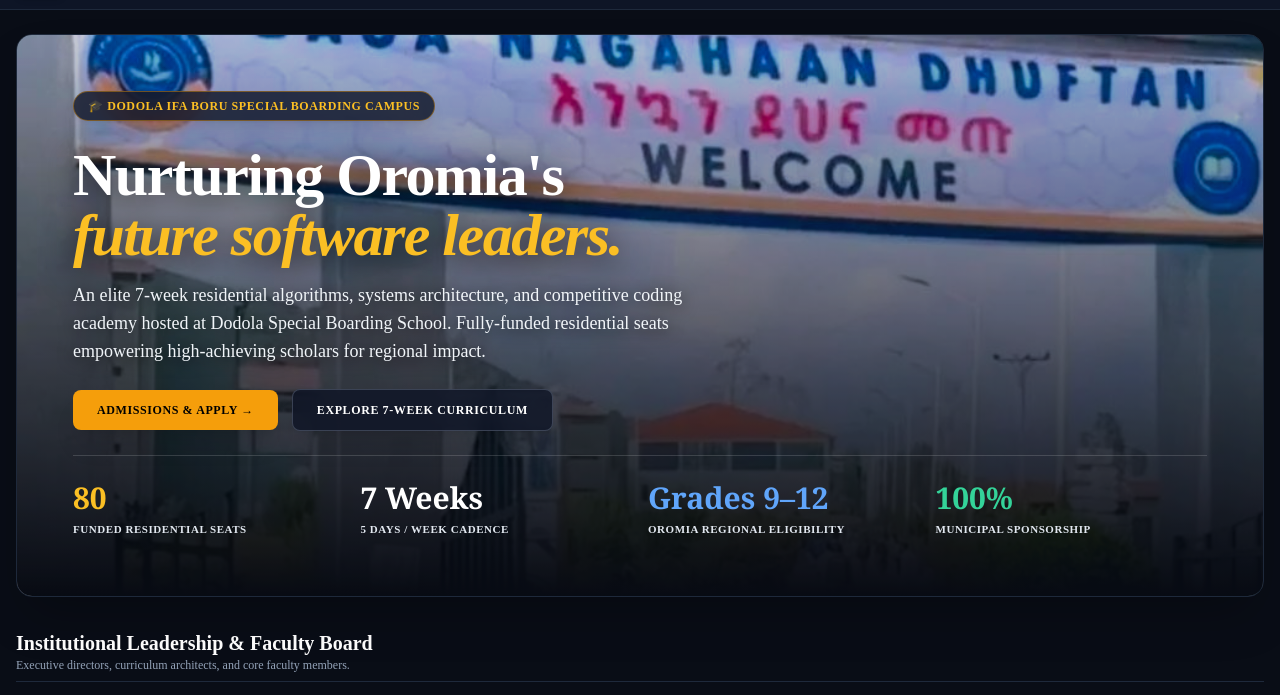
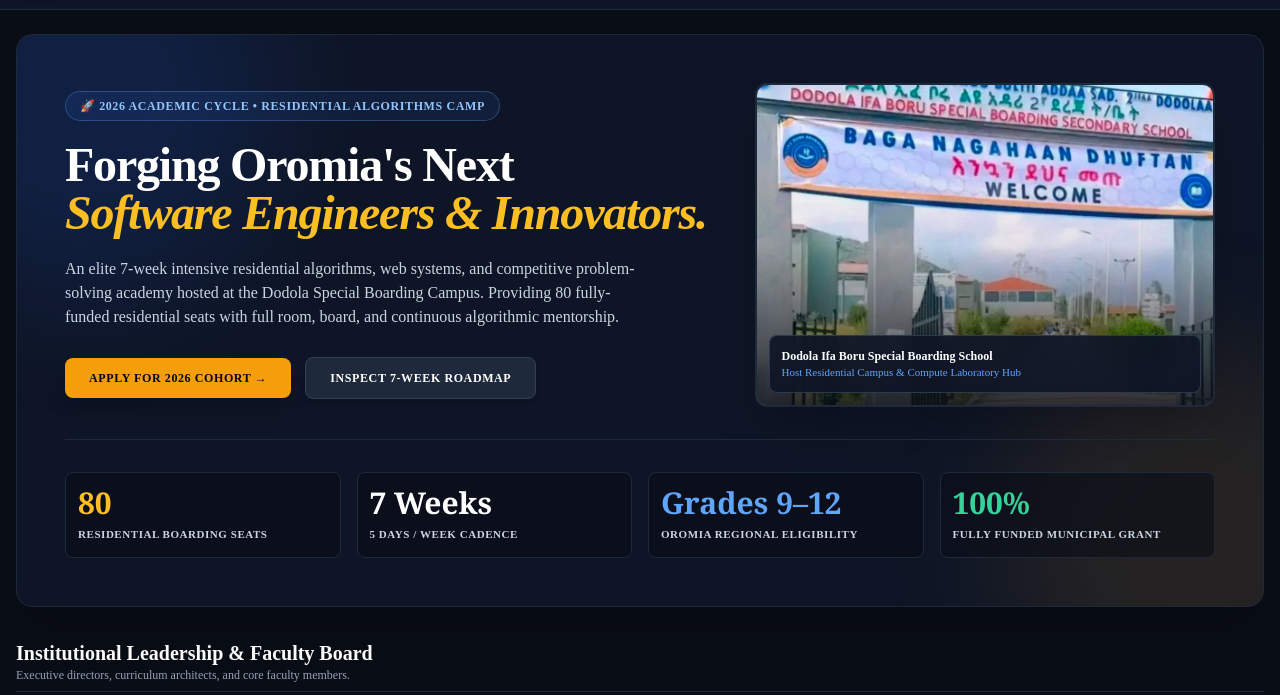
Before and after one commit to Gosa-n-geleto/shashecoders-portal, a website: page public/index.html in a window 1280 px wide. Shown: the part 63-758 px from the top of the page. Drawn offline with nearby package versions, Linux system fonts and the light colour scheme.

Commit message:
Update index.html

```diff
--- a/public/index.html
+++ b/public/index.html
@@ -16,7 +16,7 @@
 </head>
 <body class="bg-[#090D16] text-[#E2E8F0] min-h-screen">
 
-  <!-- Main Navigation Bar with Logo -->
+  <!-- Main Navigation Bar -->
   <header class="border-b border-[#1E293B] bg-[#0E1526] sticky top-0 z-50">
     <div class="max-w-7xl mx-auto px-4 py-3 flex flex-wrap items-center justify-between gap-3">
       <div class="flex items-center gap-3">
@@ -49,69 +49,79 @@
     </div>
   </header>
 
-  <!-- 1. EXECUTIVE DASHBOARD & INSTITUTIONAL HERO -->
+  <!-- 1. EXECUTIVE DASHBOARD & CRISP ACADEMY HERO -->
   <section id="view-overview" class="max-w-7xl mx-auto px-4 py-6 space-y-8">
 
-    <!-- Full-Bleed Institutional Campus Hero -->
-    <div class="relative w-full rounded-2xl overflow-hidden shadow-2xl border border-[#1E293B] min-h-[480px] sm:min-h-[520px] flex flex-col justify-between p-6 sm:p-12 lg:p-14">
+    <!-- High-Resolution Balanced Hero Container -->
+    <div class="relative w-full rounded-2xl overflow-hidden shadow-2xl border border-[#1E293B] bg-[#0E1526] p-6 sm:p-10 lg:p-12">
 
-      <!-- High-Luminance Campus Background Image -->
-      <img
-        src="/dodola(venture).jpg"
-        alt="Dodola Special Boarding Campus"
-        class="absolute inset-0 w-full h-full object-cover object-center brightness-105 contrast-105 scale-100"
-        onerror="this.src='/dodola(venture).png';"
-      />
+      <!-- Ambient Backlight -->
+      <div class="absolute -top-32 -left-32 w-96 h-96 bg-blue-600/15 rounded-full blur-3xl pointer-events-none"></div>
+      <div class="absolute -bottom-32 -right-32 w-96 h-96 bg-amber-500/10 rounded-full blur-3xl pointer-events-none"></div>
 
-      <!-- Institutional Tint Overlay -->
-      <div class="absolute inset-0 bg-gradient-to-t from-[#090D16] via-[#090D16]/50 to-transparent z-0"></div>
-      <div class="absolute inset-0 bg-blue-950/25 mix-blend-multiply z-0"></div>
+      <div class="relative z-10 grid grid-cols-1 lg:grid-cols-12 gap-8 items-center">
 
-      <!-- Top Tag Badge -->
-      <div class="relative z-10">
-        <div class="inline-flex items-center gap-2 px-3.5 py-1.5 rounded-full bg-[#0E1526]/80 border border-amber-500/40 text-amber-400 text-xs font-semibold uppercase tracking-wider backdrop-blur-md shadow-lg">
-          🎓 DODOLA IFA BORU SPECIAL BOARDING CAMPUS
-        </div>
+        <!-- Left Column: ShasheCoders Executive Pitch -->
+        <div class="lg:col-span-7 space-y-5">
+          <div class="inline-flex items-center gap-2 px-3.5 py-1.5 rounded-full bg-blue-500/10 border border-blue-400/30 text-[#93C5FD] text-xs font-semibold uppercase tracking-wider backdrop-blur-md">
+            🚀 2026 ACADEMIC CYCLE • RESIDENTIAL ALGORITHMS CAMP
           </div>
 
-      <!-- Center Title & Pitch -->
-      <div class="relative z-10 max-w-3xl space-y-4 my-auto py-6">
-        <h1 class="text-4xl sm:text-5xl lg:text-6xl font-bold text-white tracking-tight leading-[1.15] drop-shadow-[0_4px_16px_rgba(0,0,0,0.9)]">
-          Nurturing Oromia's <br>
-          <span class="text-amber-400 italic">future software leaders.</span>
+          <h1 class="text-3xl sm:text-4xl lg:text-5xl font-bold text-white tracking-tight leading-[1.2]">
+            Forging Oromia's Next <br>
+            <span class="text-amber-400 italic">Software Engineers & Innovators.</span>
           </h1>
 
-        <p class="text-base sm:text-lg text-slate-100 leading-relaxed font-normal max-w-2xl drop-shadow-[0_2px_8px_rgba(0,0,0,0.9)]">
-          An elite 7-week residential algorithms, systems architecture, and competitive coding academy hosted at Dodola Special Boarding School. Fully-funded residential seats empowering high-achieving scholars for regional impact.
+          <p class="text-sm sm:text-base text-slate-300 leading-relaxed max-w-xl font-normal">
+            An elite 7-week intensive residential algorithms, web systems, and competitive problem-solving academy hosted at the Dodola Special Boarding Campus. Providing 80 fully-funded residential seats with full room, board, and continuous algorithmic mentorship.
           </p>
 
           <div class="pt-2 flex flex-wrap items-center gap-3.5">
-          <button onclick="navigate('apply')" class="px-6 py-3 bg-[#F59E0B] hover:bg-[#D97706] text-black font-bold text-xs uppercase tracking-wider rounded-lg shadow-xl transition-all transform hover:-translate-y-0.5">
-            Admissions &amp; Apply →
+            <button onclick="navigate('apply')" class="px-6 py-3 bg-[#F59E0B] hover:bg-[#D97706] text-slate-950 font-bold text-xs uppercase tracking-wider rounded-lg shadow-xl transition-all transform hover:-translate-y-0.5">
+              Apply for 2026 Cohort →
             </button>
-          <button onclick="navigate('classes')" class="px-6 py-3 bg-[#0E1526]/80 hover:bg-[#1E293B] text-white border border-slate-400/30 font-semibold text-xs uppercase tracking-wider rounded-lg backdrop-blur-md shadow-xl transition-all">
-            Explore 7-Week Curriculum
+            <button onclick="navigate('classes')" class="px-6 py-3 bg-[#1E293B] hover:bg-slate-800 text-white border border-slate-700 font-semibold text-xs uppercase tracking-wider rounded-lg shadow-md transition-all">
+              Inspect 7-Week Roadmap
             </button>
           </div>
         </div>
 
-      <!-- Bottom KPI Metrics Row -->
-      <div class="relative z-10 grid grid-cols-2 sm:grid-cols-4 gap-4 pt-6 border-t border-white/15">
-        <div>
+        <!-- Right Column: High-Res Framed Campus Showcase -->
+        <div class="lg:col-span-5">
+          <div class="relative rounded-xl overflow-hidden border-2 border-[#1E293B] shadow-2xl bg-[#090D16] group">
+            <img
+              src="/dodola(venture).jpg"
+              alt="Dodola Special Boarding Campus"
+              class="w-full h-72 sm:h-80 object-cover object-center filter brightness-100 contrast-105 group-hover:scale-105 transition-transform duration-700"
+              onerror="this.src='/dodola(venture).png';"
+            />
+            <div class="absolute inset-0 bg-gradient-to-t from-[#090D16] via-transparent to-transparent opacity-80"></div>
+            <div class="absolute bottom-3 left-3 right-3 p-3 rounded-lg bg-[#0E1526]/90 border border-slate-700/80 backdrop-blur-md">
+              <span class="text-white font-bold text-xs block">Dodola Ifa Boru Special Boarding School</span>
+              <span class="text-[11px] text-blue-400 block">Host Residential Campus & Compute Laboratory Hub</span>
+            </div>
+          </div>
+        </div>
+
+      </div>
+
+      <!-- Bottom KPI Metrics Bar -->
+      <div class="relative z-10 grid grid-cols-2 sm:grid-cols-4 gap-4 pt-8 mt-8 border-t border-[#1E293B]">
+        <div class="p-3 bg-[#090D16]/60 border border-[#1E293B] rounded-lg">
           <span class="text-2xl sm:text-3xl font-bold text-amber-400 block font-serif">80</span>
-          <span class="text-[11px] uppercase tracking-wider text-slate-200 font-semibold">Funded Residential Seats</span>
+          <span class="text-[11px] uppercase tracking-wider text-slate-300 font-semibold">Residential Boarding Seats</span>
         </div>
-        <div>
+        <div class="p-3 bg-[#090D16]/60 border border-[#1E293B] rounded-lg">
           <span class="text-2xl sm:text-3xl font-bold text-white block font-serif">7 Weeks</span>
-          <span class="text-[11px] uppercase tracking-wider text-slate-200 font-semibold">5 Days / Week Cadence</span>
+          <span class="text-[11px] uppercase tracking-wider text-slate-300 font-semibold">5 Days / Week Cadence</span>
         </div>
-        <div>
+        <div class="p-3 bg-[#090D16]/60 border border-[#1E293B] rounded-lg">
           <span class="text-2xl sm:text-3xl font-bold text-blue-400 block font-serif">Grades 9–12</span>
-          <span class="text-[11px] uppercase tracking-wider text-slate-200 font-semibold">Oromia Regional Eligibility</span>
+          <span class="text-[11px] uppercase tracking-wider text-slate-300 font-semibold">Oromia Regional Eligibility</span>
         </div>
-        <div>
+        <div class="p-3 bg-[#090D16]/60 border border-[#1E293B] rounded-lg">
           <span class="text-2xl sm:text-3xl font-bold text-emerald-400 block font-serif">100%</span>
-          <span class="text-[11px] uppercase tracking-wider text-slate-200 font-semibold">Municipal Sponsorship</span>
+          <span class="text-[11px] uppercase tracking-wider text-slate-300 font-semibold">Fully Funded Municipal Grant</span>
         </div>
       </div>
 
```
Lines whose indentation alone changed are shown as unchanged.
